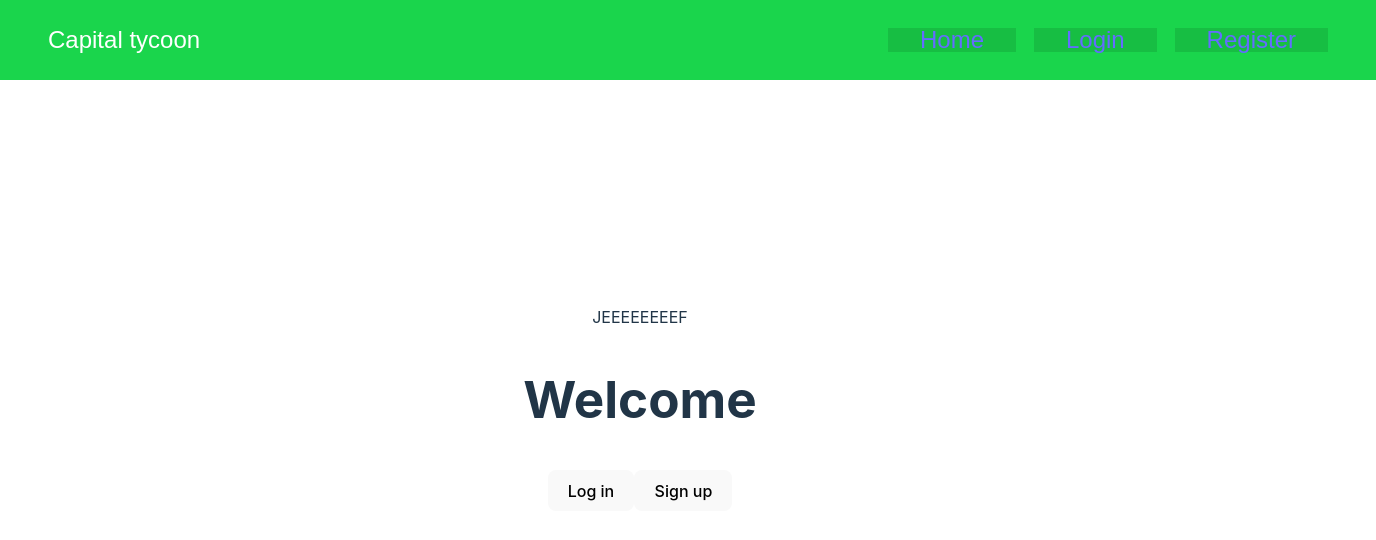
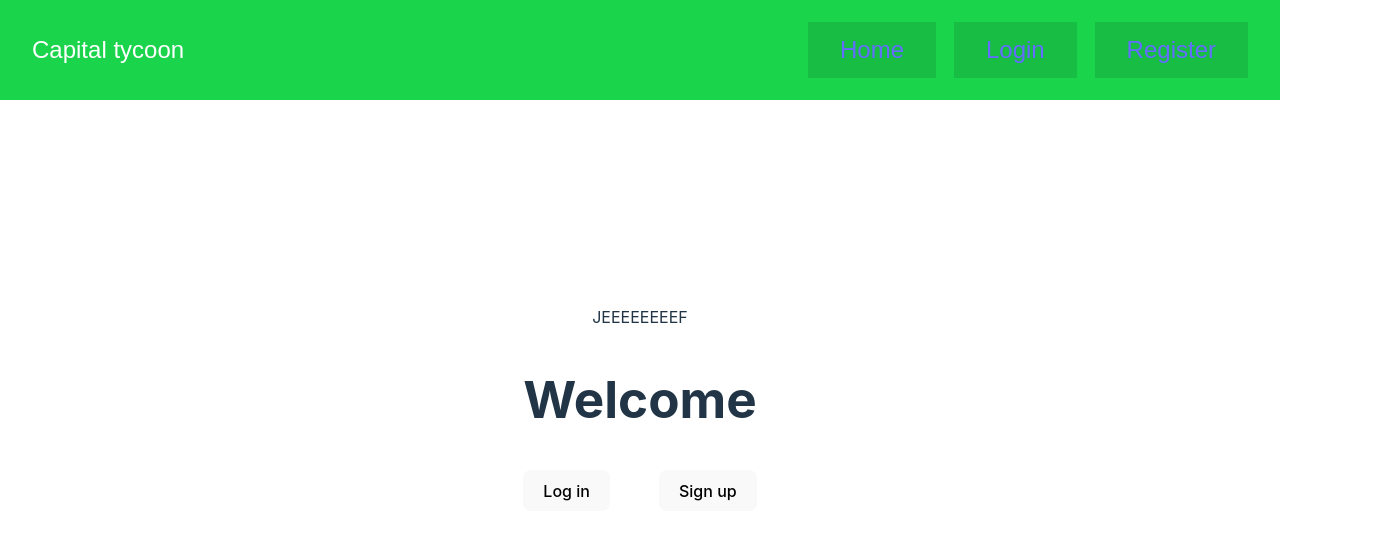
Before and after one commit to wh-tespace/Capital-Tycoon, a React (Vite) app: page / in a window 1280 px wide. Shown: the top 540 px of the page, 1376 px wide, since content can reach past the window. Built offline with nearby package versions, Linux system fonts and the light colour scheme; no server answers.

Commit message:
:sparkles: Add login and sign up feature

```diff
--- a/src/components/Header/Header.css
+++ b/src/components/Header/Header.css
@@ -3,10 +3,9 @@ Header {
 	top: 0;
 	left: 0;
 	background-color: #1ad54c;
-  	height: 10vh;
-  	width: 100%;
-  	color: white;
-	padding: 0 2em;
+	height: 100px;
+	width: 100%;
+	color: white;
 
 	display: flex;
 	align-items: center;
@@ -15,3 +14,7 @@ Header {
 	font-family: Arial, Helvetica, sans-serif;
 	font-size: 24px;
 }
+
+Header>* {
+	padding: 0 2rem;
+}
--- a/src/components/Header/Navbar/Navbar.css
+++ b/src/components/Header/Navbar/Navbar.css
@@ -11,7 +11,7 @@ li {
 	display: flex;
 	align-items: center;
 	height: 100%;
-	padding: 0 2rem;
+	padding: 1rem 2rem;
 	background-color: #17be43;
 }
 
--- a/src/components/PortLink/portLink.css
+++ b/src/components/PortLink/portLink.css
@@ -2,4 +2,8 @@
 
 .portlink__header {}
 
-.portlink__buttons {}
+.portlink__buttons {
+	display: flex;
+	justify-content: space-between;
+	align-items: center;
+}
--- a/src/index.css
+++ b/src/index.css
@@ -20,6 +20,7 @@ a {
   color: #646cff;
   text-decoration: inherit;
 }
+
 a:hover {
   color: #535bf2;
 }
@@ -48,9 +49,11 @@ button {
   cursor: pointer;
   transition: border-color 0.25s;
 }
+
 button:hover {
   border-color: #646cff;
 }
+
 button:focus,
 button:focus-visible {
   outline: 4px auto -webkit-focus-ring-color;
@@ -61,9 +64,11 @@ button:focus-visible {
     color: #213547;
     background-color: #ffffff;
   }
+
   a:hover {
     color: #747bff;
   }
+
   button {
     background-color: #f9f9f9;
   }
```
Also changed, not shown: src/assets/Contour Line.svg (added).
